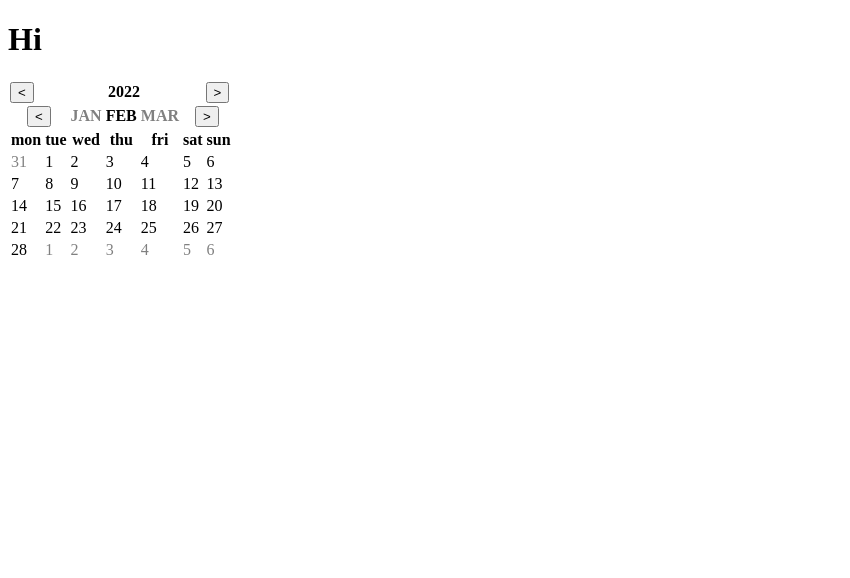
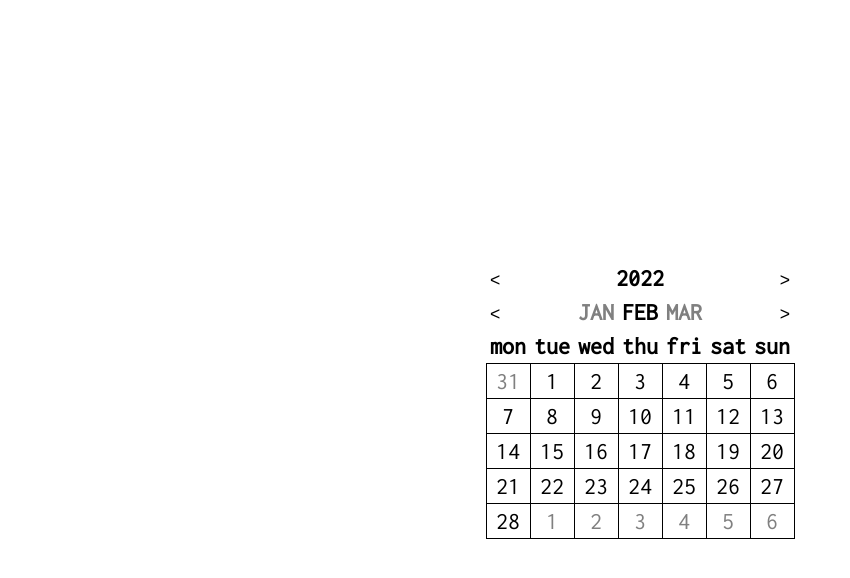
Before and after one commit to sbaglivi/practice, a plain HTML site: page index.html in a window 1280 px wide. Shown: the whole page, without its empty margins (0-850 px from the left). Drawn offline with Linux system fonts and the light colour scheme.

Commit message:
new commit

```diff
--- a/calendar.js
+++ b/calendar.js
@@ -62,24 +62,30 @@ class Calendar {
     createYearButtons() {
         let tr, th;
         tr = document.createElement('tr');
+        th = document.createElement('th');
         let previousButton = document.createElement('button');
         previousButton.textContent = '<';
         previousButton.addEventListener('click', (e) => {
             this.currentYear--;
-            renderTable();
+            this.renderTable();
         })
-        tr.append(previousButton);
+        th.classList.add('table-button-left')
+        th.append(previousButton);
+        tr.append(th);
         th = document.createElement('th');
         th.textContent = this.currentYear;
         th.setAttribute('colSpan','5')
         tr.append(th);
+        th = document.createElement('th');
         let nextButton = document.createElement('button');
         nextButton.textContent = '>';
         nextButton.addEventListener('click', (e) => {
             this.currentYear++;
-            renderTable();
+            this.renderTable();
         })
-        tr.append(nextButton);
+        th.classList.add('table-button-right');
+        th.append(nextButton);
+        tr.append(th);
         return tr;
     }
     renderYearButtons() {
@@ -111,6 +117,7 @@ class Calendar {
             this.decreaseMonth();
             this.renderTable();
         })
+        th.classList.add('table-button-left');
         th.setAttribute('colSpan','2');
         th.append(previousButton)
         tr.append(th);
@@ -133,6 +140,7 @@ class Calendar {
             this.increaseMonth();
             this.renderTable();
         })
+        th.classList.add('table-button-right');
         th.setAttribute('colSpan','2');
         th.append(nextButton);
         tr.append(th);
--- a/index.css
+++ b/index.css
@@ -1,2 +1,50 @@
+@import url('https://fonts.googleapis.com/css2?family=Inconsolata&display=swap');
+* {
+    margin:0px;
+    padding: 0px;
+    box-sizing: border-box;
+}
 body {
+    max-width: 100vw;
+    min-height: 100vh;
+    display: flex;
+    flex-direction: column;
+    justify-content: center;
+    align-items: center;
 }
+td {
+    border: 1px solid black;
+}
+table {
+    border-spacing: 0px;
+    border-collapse:collapse;
+    font-family: 'Inconsolata';
+    font-size: 1.5rem;
+}
+
+th {
+    text-align: center;
+}
+td,th {
+    padding: 4px;
+}
+tbody td {
+    text-align: center;
+}
+tbody td:hover {
+    background-color: rgba(0,0,0,0.2);
+}
+.table-button-right {
+    text-align: right;
+}
+.table-button-left {
+    text-align: left;
+}
+th > button {
+    background: none;
+    border: none;
+    font-size: 1.1rem;
+}
+th > button:hover {
+    cursor: pointer;
+}
--- a/index.html
+++ b/index.html
@@ -11,7 +11,6 @@
 </head>
 
 <body>
-    <h1>Hi</h1>
     <div id="root"></div>
 </body>
 
```
